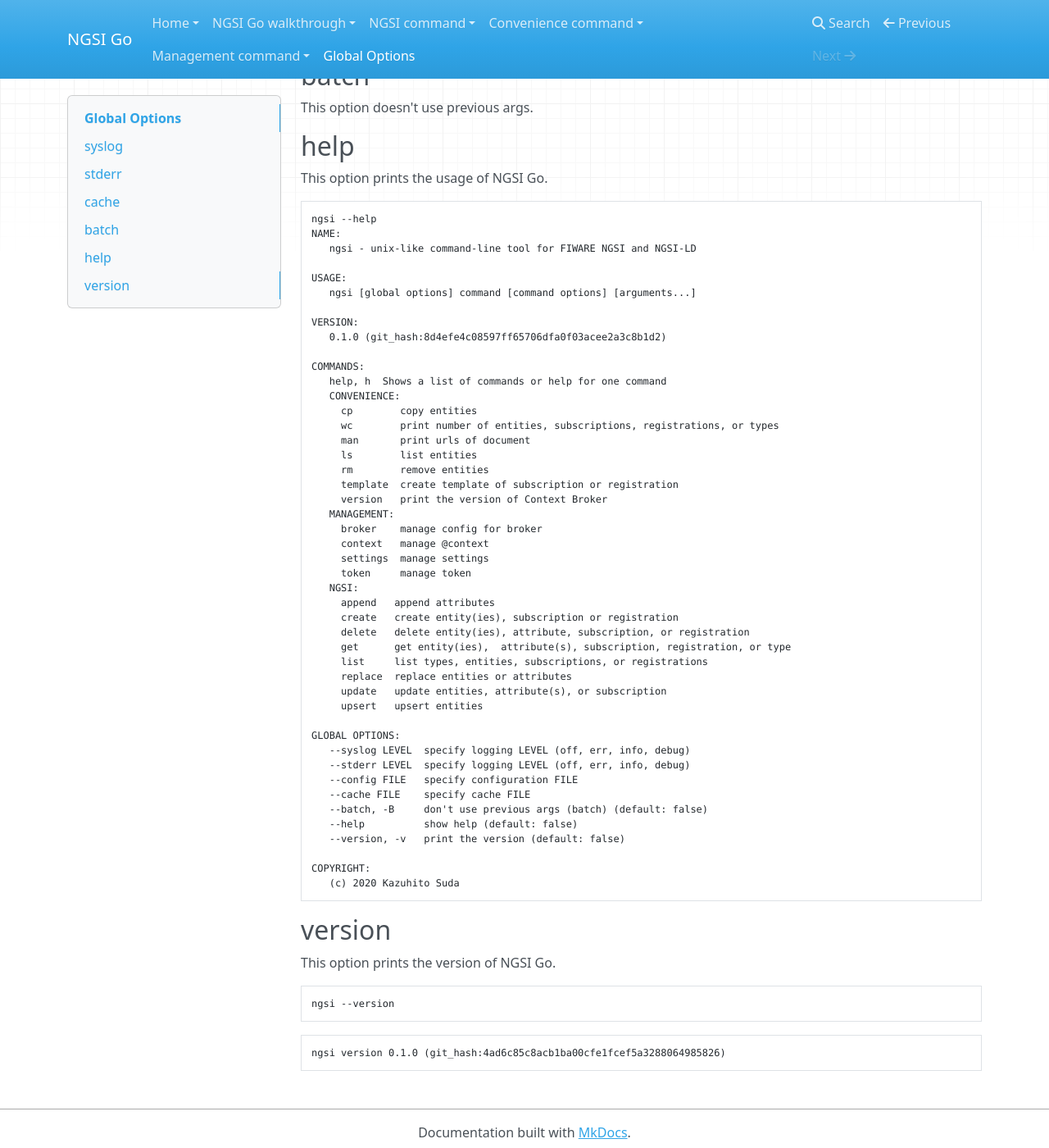
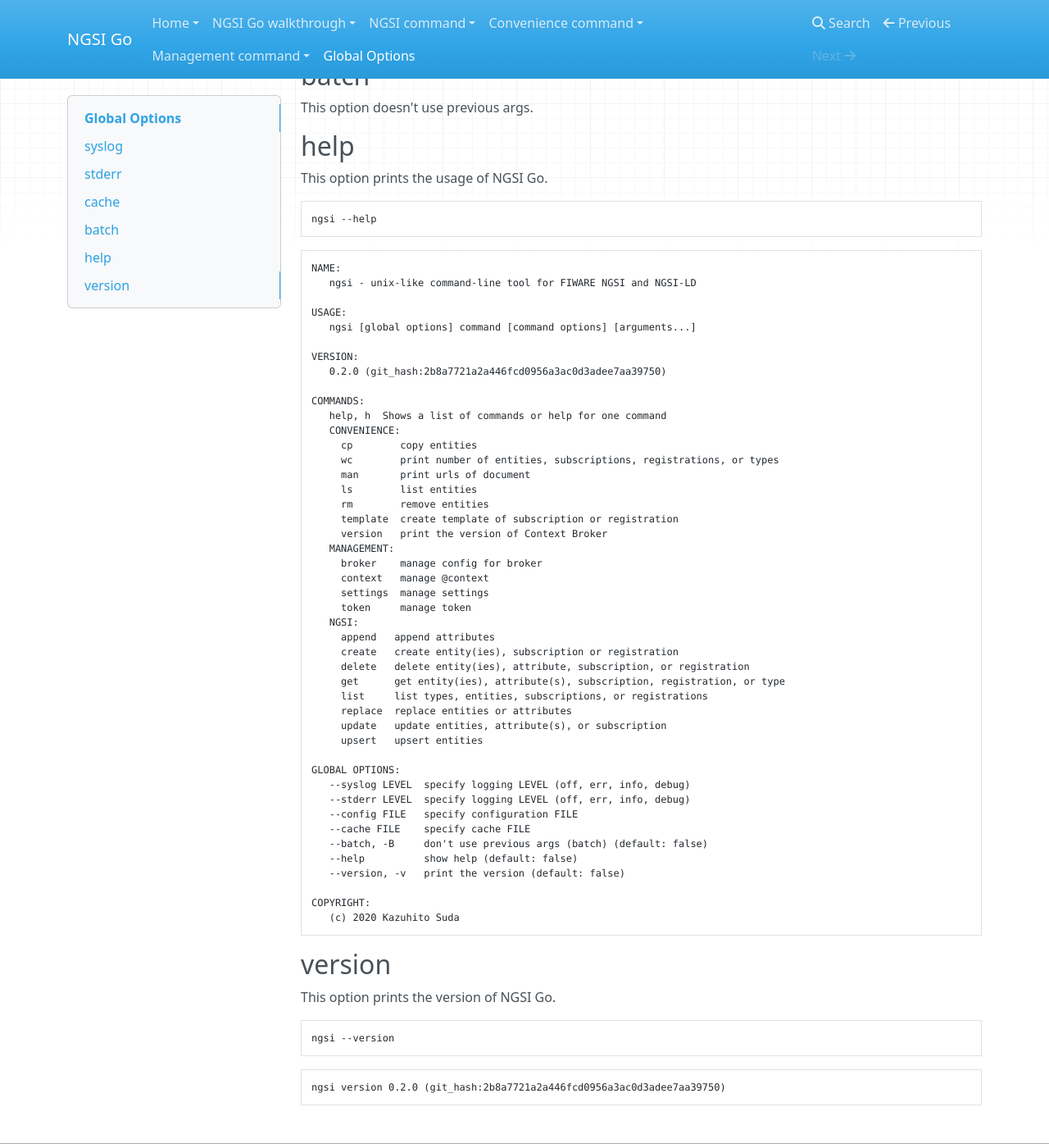
Before and after one commit to lets-fiware/ngsi-go, an MkDocs documentation site: the page built from docs/global.md, in a window 1280 px wide and 1400 px high, scrolled down 705 px. Shown: the whole window at 82% size. Built offline with MkDocs 1.6.1, drawn with Linux system fonts in a browser that asks for light colours; nearby versions of some CDN libraries.

````diff
--- a/docs/global.md
+++ b/docs/global.md
@@ -30,8 +30,11 @@
 
 This option prints the usage of NGSI Go.
 
+```console
+ngsi --help
+```
+
 ```text
-ngsi --help
 NAME:
    ngsi - unix-like command-line tool for FIWARE NGSI and NGSI-LD
 
@@ -39,7 +42,7 @@
    ngsi [global options] command [command options] [arguments...]
 
 VERSION:
-   0.1.0 (git_hash:8d4efe4c08597ff65706dfa0f03acee2a3c8b1d2)
+   0.2.0 (git_hash:2b8a7721a2a446fcd0956a3ac0d3adee7aa39750)
 
 COMMANDS:
    help, h  Shows a list of commands or help for one command
@@ -60,7 +63,7 @@
      append   append attributes
      create   create entity(ies), subscription or registration
      delete   delete entity(ies), attribute, subscription, or registration
-     get      get entity(ies),  attribute(s), subscription, registration, or type
+     get      get entity(ies), attribute(s), subscription, registration, or type
      list     list types, entities, subscriptions, or registrations
      replace  replace entities or attributes
      update   update entities, attribute(s), or subscription
@@ -88,5 +91,5 @@
 ```
 
 ```text
-ngsi version 0.1.0 (git_hash:4ad6c85c8acb1ba00cfe1fcef5a3288064985826)
+ngsi version 0.2.0 (git_hash:2b8a7721a2a446fcd0956a3ac0d3adee7aa39750)
 ```
````
Also changed, not shown: README.md (+6 -6 lines), docs/index.md (+1 -0 lines), docs/install.md (+5 -5 lines), 1 other file.
